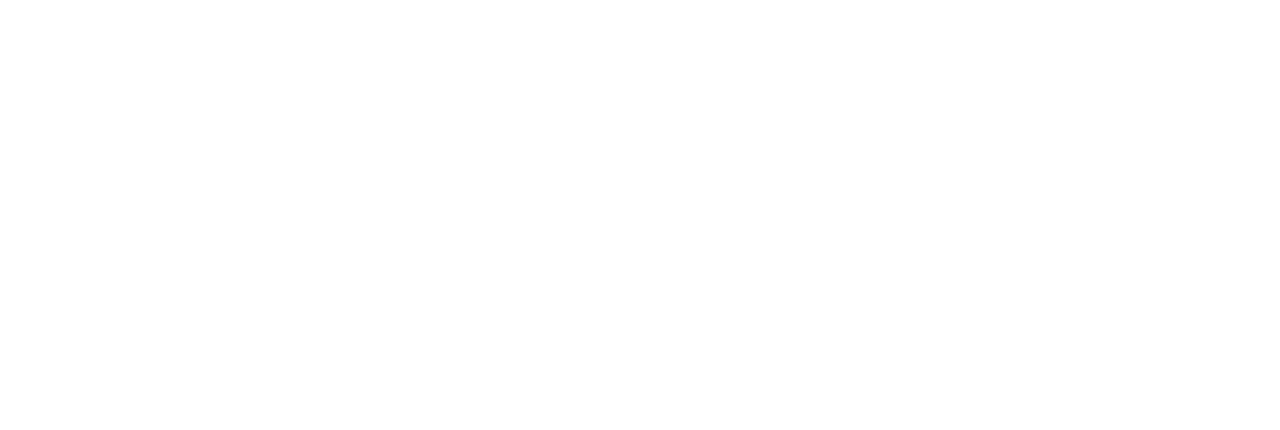
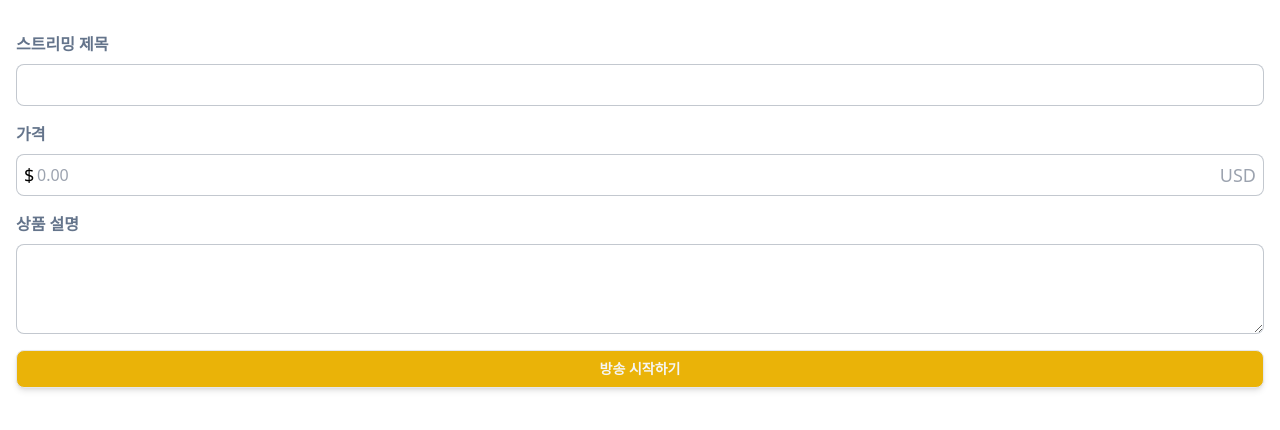
Before and after one commit to rnrudxo2872/market-c, a Next.js app: page /live/create in a window 1280 px wide. Shown: the top 430 px of the page. Built offline with nearby package versions, Linux system fonts and the light colour scheme.

Commit message:
streamCreate - 뷰 구성

```diff
--- a/pages/items/upload.tsx
+++ b/pages/items/upload.tsx
@@ -46,7 +46,7 @@
           className="border-[1.5px] border-gray-400 border-opacity-60 rounded-lg py-2 outline-none focus:border-amber-500 focus:ring-1 flex-grow ring-amber-500 transition-shadow duration-300 px-2"
         />
       </div>
-      <button className="bg-yellow-500 text-stone-100 text-sm font-semibold py-2 rounded-lg border-[1px] shadow-md">
+      <button className="bg-yellow-500 text-stone-100 text-sm font-semibold py-2 rounded-lg border-[1px] shadow-md hover:bg-yellow-600">
         상품 올리기
       </button>
     </div>
--- a/pages/live/[id].tsx
+++ b/pages/live/[id].tsx
@@ -17,7 +17,7 @@
           </div>
         </section>
       </section>
-      <section className="px-4 py-5 space-y-6 h-[calc(100vh-calc(100vw/calc(16/9)+calc(7.25rem)))] overflow-scroll">
+      <section className="px-4 pt-5 space-y-6 h-[calc(100vh-calc(100vw/calc(16/9)+calc(7.25rem)))] overflow-scroll">
         <div className="flex gap-x-2">
           <section className="flex flex-col items-start">
             <div className="w-10 h-10 rounded-full bg-gray-300" />
--- a/pages/live/create.tsx
+++ b/pages/live/create.tsx
@@ -1,7 +1,61 @@
 import { NextPage } from "next";
 
 const CreateStream: NextPage = () => {
-  return <div></div>;
+  return (
+    <div className="px-4 space-y-4 pt-8">
+      <div className="flex flex-col gap-y-2">
+        <label
+          htmlFor="title"
+          className="font-semibold text-slate-500 select-none"
+        >
+          스트리밍 제목
+        </label>
+        <input
+          id="title"
+          type="email"
+          className="border-[1.5px] border-gray-400 border-opacity-60 rounded-lg py-2 outline-none focus:border-amber-500 focus:ring-1 ring-amber-500 transition-shadow duration-300 px-2"
+        />
+      </div>
+      <div className="flex flex-col gap-y-2">
+        <label
+          htmlFor="price"
+          className="font-semibold text-slate-500 select-none"
+        >
+          가격
+        </label>
+        <div className="relative">
+          <span className="absolute left-2 bottom-0 top-0 my-auto inline-flex items-center text-lg">
+            {"$"}
+          </span>
+          <span className="absolute right-2 bottom-0 top-0 my-auto inline-flex items-center text-lg text-gray-400 select-none">
+            {"USD"}
+          </span>
+          <input
+            id="price"
+            type="text"
+            placeholder="0.00"
+            className="w-full appearance-none border-[1.5px] border-gray-400 border-opacity-60 rounded-lg py-2 outline-none focus:border-amber-500 focus:ring-1 ring-amber-500 transition-shadow duration-300 pl-5"
+          />
+        </div>
+      </div>
+      <div className="flex flex-col gap-y-2">
+        <label
+          htmlFor="description"
+          className="font-semibold text-slate-500 select-none"
+        >
+          상품 설명
+        </label>
+        <textarea
+          id="description"
+          rows={3}
+          className="border-[1.5px] border-gray-400 border-opacity-60 rounded-lg py-2 outline-none focus:border-amber-500 focus:ring-1 flex-grow ring-amber-500 transition-shadow duration-300 px-2"
+        />
+      </div>
+      <button className="bg-yellow-500 text-stone-100 text-sm font-semibold py-2 rounded-lg border-[1px] shadow-md hover:bg-yellow-600 w-full">
+        방송 시작하기
+      </button>
+    </div>
+  );
 };
 
 export default CreateStream;
```
